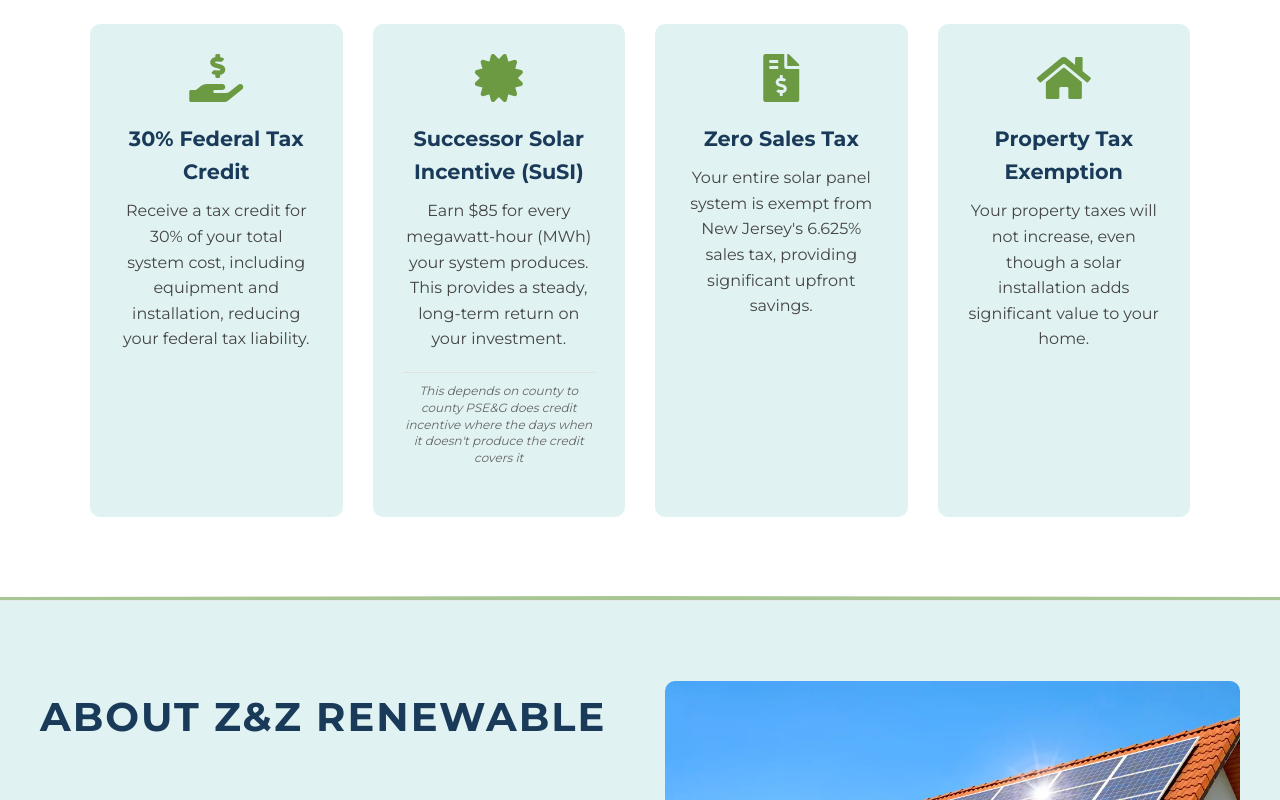
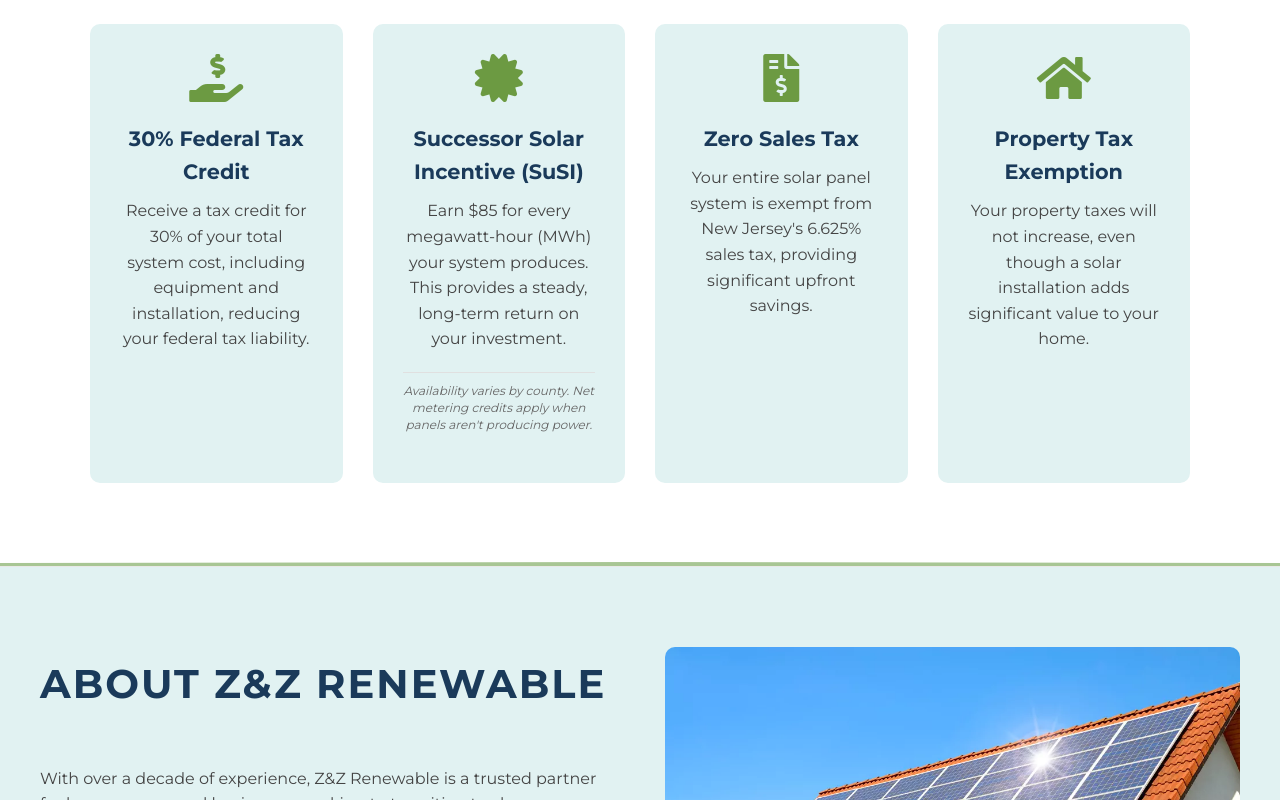
Before and after one commit to ShaheerSaud2004/Z-ZRenewable, a plain HTML site: page index.html in a window 1280 px wide. Shown: the part 4283-5083 px from the top of the page. Drawn offline with Linux system fonts and the light colour scheme; a script that the page names is missing.

Commit message:
Improve SuSI disclaimer text clarity
- Replaced confusing disclaimer with clear, concise language
- Now states: 'Availability varies by county. Net metering credits apply when panels aren't producing power.'
- Much easier for customers to understand the program details

```diff
--- a/index.html
+++ b/index.html
@@ -576,7 +576,7 @@
                         <i class="fas fa-certificate"></i>
                         <h3>Successor Solar Incentive (SuSI)</h3>
                         <p>Earn $85 for every megawatt-hour (MWh) your system produces. This provides a steady, long-term return on your investment.</p>
-                        <p class="incentive-disclaimer">This depends on county to county PSE&G does credit incentive where the days when it doesn't produce the credit covers it</p>
+                        <p class="incentive-disclaimer">Availability varies by county. Net metering credits apply when panels aren't producing power.</p>
                     </div>
                     <div class="incentive-card">
                         <i class="fas fa-file-invoice-dollar"></i>
```
